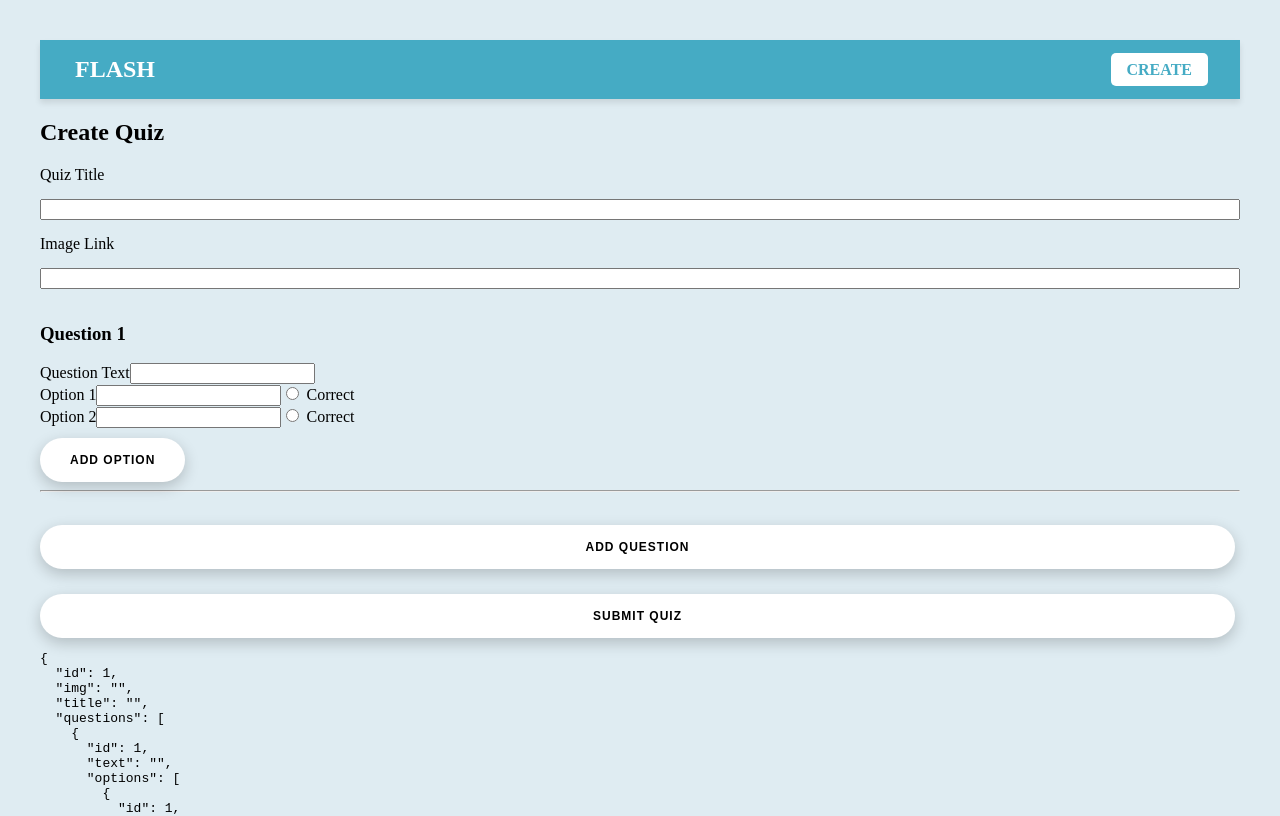
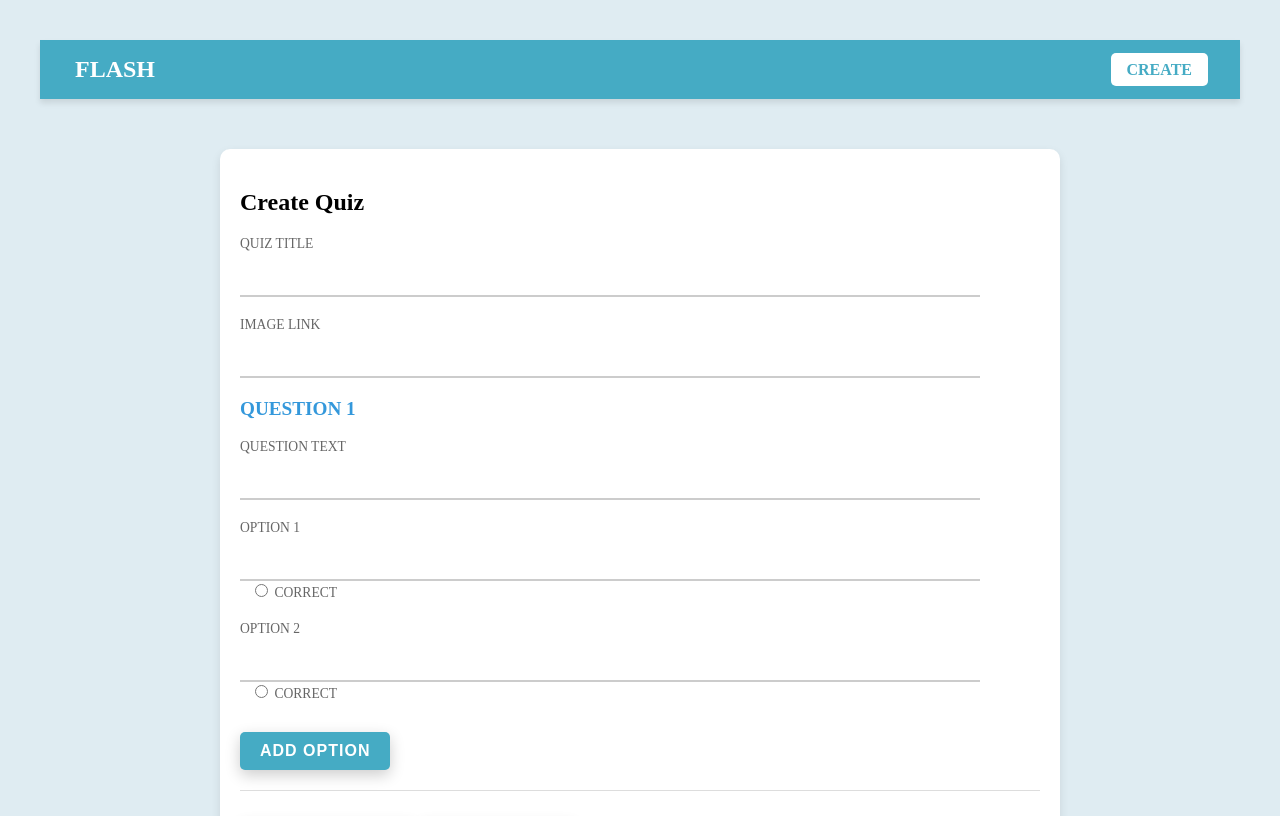
Before and after one commit to zarn-chalamet/flash-cards, a Vue app: page /create-quiz in a window 1280 px wide. Shown: the top 816 px of the page. Built offline with nearby package versions, Linux system fonts and the light colour scheme.

Commit message:
upgrade ui for create quiz form

```diff
--- a/src/components/SearchBox.vue
+++ b/src/components/SearchBox.vue
@@ -33,6 +33,7 @@ export default {
   justify-content: left;
   width: 100%;
   margin: 20px 0;
+  margin-left: 17px;
 }
 
 .search-input {
--- a/src/views/CreateQuiz.vue
+++ b/src/views/CreateQuiz.vue
@@ -1,37 +1,41 @@
 <template>
-  <div>
+  <div class="quiz-form">
     <h2>Create Quiz</h2>
     <form @submit.prevent="submitForm">
+      <div class="form-group">
         <label>Quiz Title</label>
         <input type="text" v-model="quizData.name" required />
+      </div>
 
+      <div class="form-group">
         <label>Image Link</label>
         <input type="text" v-model="quizData.img" required />
+      </div>
 
-      <div v-for="(question, qIndex) in quizData.questions" :key="qIndex">
+      <div v-for="(question, qIndex) in quizData.questions" :key="qIndex" class="question-group">
         <h3>Question {{ qIndex + 1 }}</h3>
 
+        <div class="form-group">
           <label>Question Text</label>
           <input type="text" v-model="question.text" required />
+        </div>
 
-        <div v-for="(option, oIndex) in question.options" :key="oIndex">
+        <div v-for="(option, oIndex) in question.options" :key="oIndex" class="form-group option-group">
           <label>Option {{ oIndex + 1 }}</label>
           <input type="text" v-model="option.text" required />
-          <label>
+          <label class="radio-label">
             <input type="radio" :name="'question' + qIndex" @click="setCorrectOption(qIndex, oIndex)" />
             Correct
           </label>
         </div>
 
-        <button type="button" @click="addOption(qIndex)">Add Option</button>
+        <button type="button" class="add-button" @click="addOption(qIndex)">Add Option</button>
         <hr />
       </div>
 
-      <button type="button" @click="addQuestion">Add Question</button>
-      <button type="submit">Submit Quiz</button>
+      <button type="button" class="add-button" @click="addQuestion">Add Question</button>
+      <button type="submit" class="submit-button">Submit Quiz</button>
     </form>
-
-    <pre>{{ quizData }}</pre> <!-- For previewing the quizData object -->
   </div>
 </template>
 
@@ -41,11 +45,11 @@ import { ref } from 'vue';
 import { useRouter } from 'vue-router';
 
 export default {
-  setup(){
+  setup() {
     let { error, addDocument } = useCollection("quizzs");
     let router = useRouter();
     let quizData = ref({
-        id: 1, // This can be dynamically generated
+      id: 1,
       img: '',
       title: '',
       questions: [
@@ -60,7 +64,7 @@ export default {
       ],
     });
 
-    let addQuestion = (() => {
+    let addQuestion = () => {
       quizData.value.questions.push({
         id: quizData.value.questions.length + 1,
         text: '',
@@ -69,35 +73,95 @@ export default {
           { id: 2, label: 'B', text: '', isCorrect: false },
         ],
       });
-    });
+    };
 
-    let addOption = ((qIndex) => {
+    let addOption = (qIndex) => {
       const question = quizData.value.questions[qIndex];
       const optionId = question.options.length + 1;
       question.options.push({ id: optionId, label: String.fromCharCode(64 + optionId), text: '', isCorrect: false });
-    });
+    };
 
-    let setCorrectOption = ((qIndex,oIndex) => {
+    let setCorrectOption = (qIndex, oIndex) => {
       const question = quizData.value.questions[qIndex];
       question.options.forEach((option, index) => {
         option.isCorrect = index === oIndex;
       });
-    });
+    };
 
     let submitForm = async () => {
       await addDocument(quizData.value);
       router.push("/");
     };
 
-    return {quizData,addQuestion,addOption,setCorrectOption,submitForm};
-  }
-}
+    return { quizData, addQuestion, addOption, setCorrectOption, submitForm };
+  },
+};
 </script>
 
 <style scoped>
-  form {
-    display: flex;
-    flex-direction: column;
-    gap: 15px;
+.quiz-form {
+  max-width: 800px;
+  margin: 50px auto;
+  padding: 20px;
+  background-color: #fff;
+  border-radius: 10px;
+  box-shadow: 0 4px 10px rgba(0, 0, 0, 0.1);
+}
+
+.form-group {
+  margin-bottom: 20px;
+}
+
+label {
+  display: block;
+  font-size: 0.85em;
+  text-transform: uppercase;
+  color: #666;
+  margin-bottom: 5px;
+}
+
+input[type="text"] {
+  width: 90%;
+  padding: 10px;
+  border: none;
+  border-bottom: 2px solid #ccc;
+  font-size: 1em;
+  outline: none;
+  transition: border-color 0.3s;
+}
+
+input[type="text"]:focus {
+  border-bottom-color: #3498db;
+}
+
+.add-button, .submit-button {
+  padding: 10px 20px;
+  border: none;
+  border-radius: 5px;
+  background-color: #45abc4;
+  color: #fff;
+  font-size: 1em;
+  cursor: pointer;
+  transition: background-color 0.3s;
+}
+
+.add-button:hover, .submit-button:hover {
+  background-color: #2980b9;
+}
+
+h3 {
+  color: #3498db;
+  font-size: 1.2em;
+  text-transform: uppercase;
+}
+
+.radio-label {
+  margin-left: 10px;
+}
+
+hr {
+  border: none;
+  border-bottom: 1px solid #ddd;
+  margin: 20px 0;
 }
 </style>
```
Lines whose indentation alone changed are shown as unchanged.
